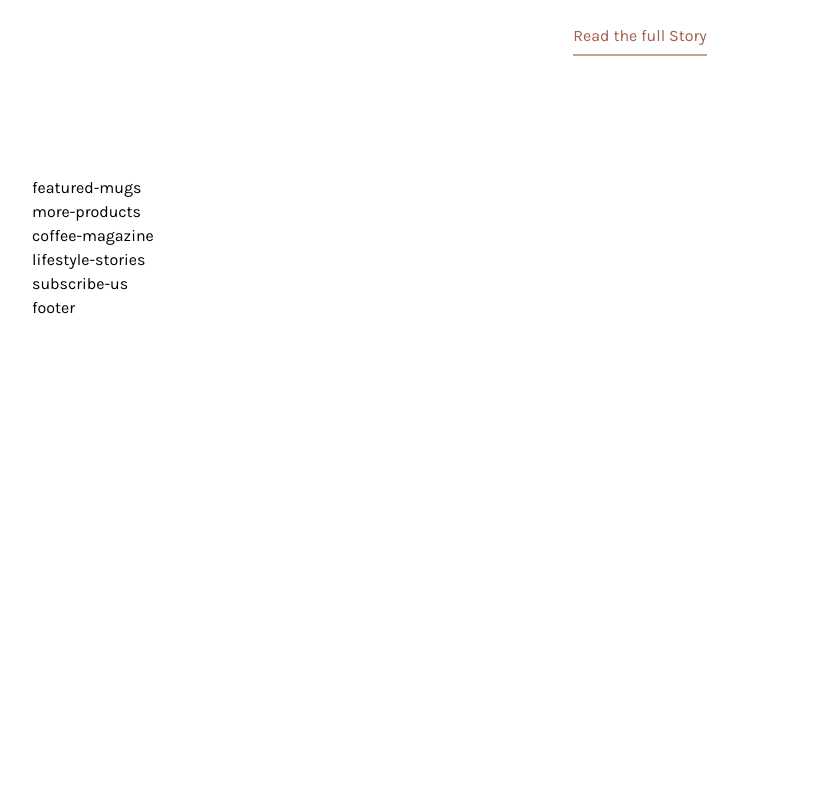
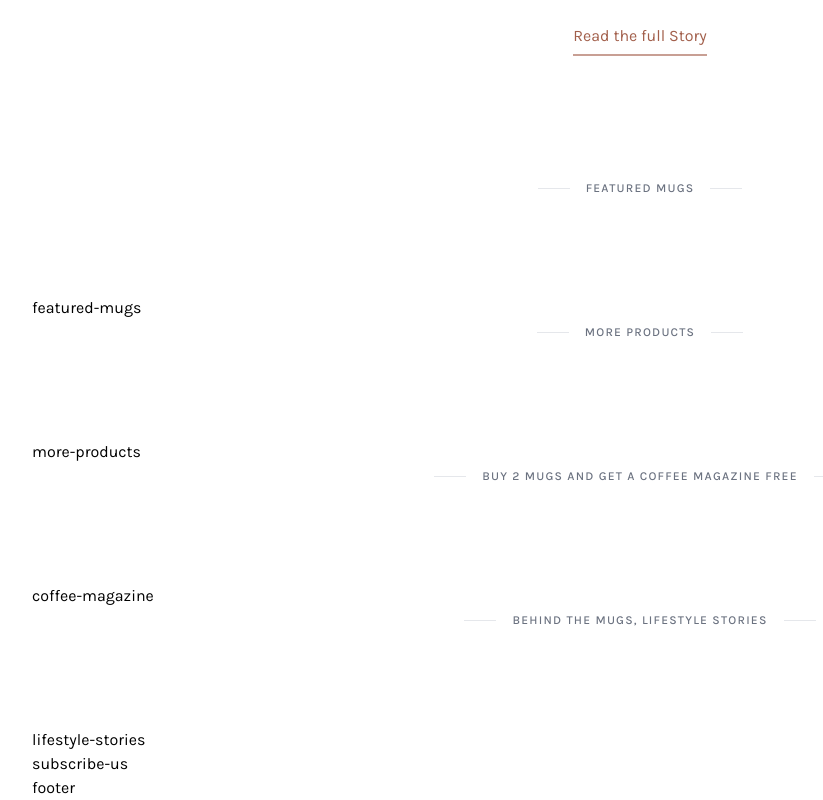
Before and after one commit to pquoc693/tailwind_practice, a React (Vite) app: page / in a window 1280 px wide. Shown: the part 1046-1846 px from the top of the page, without its empty margins (0-823 px from the left). Before the commit the page ends 1366 px from the top, so only its background shows below. Built offline with nearby package versions, Linux system fonts and the light colour scheme.

Commit message:
subheadline

```diff
--- a/src/App.tsx
+++ b/src/App.tsx
@@ -48,9 +48,36 @@ function App() {
             </div>
           </div>
         </div>
+        <div className="ct-subheadline ">
+          <div className="ct-subheadline-deco-line"></div>
+          <div className="ct-subheadline-label ">Featured Mugs</div>
+
+          <div className="ct-subheadline-deco-line"></div>
+        </div>
         <div className="featured-mugs">featured-mugs</div>
+        <div className="ct-subheadline ">
+          <div className="ct-subheadline-deco-line"></div>
+          <div className="ct-subheadline-label ">More products</div>
+
+          <div className="ct-subheadline-deco-line"></div>
+        </div>
         <div className="more-products">more-products</div>
+        <div className="ct-subheadline ">
+          <div className="ct-subheadline-deco-line"></div>
+          <div className="ct-subheadline-label ">
+            BUY 2 MUGS AND GET A COFFEE MAGAZINE FREE
+          </div>
+
+          <div className="ct-subheadline-deco-line"></div>
+        </div>
         <div className="coffee-magazine">coffee-magazine</div>
+        <div className="ct-subheadline ">
+          <div className="ct-subheadline-deco-line"></div>
+          <div className="ct-subheadline-label ">
+            BEHIND THE MUGS, LIFESTYLE STORIES
+          </div>
+          <div className="ct-subheadline-deco-line"></div>
+        </div>
         <div className="lifestyle-stories">lifestyle-stories</div>
         <div className="subscribe-us">subscribe-us</div>
       </main>
--- a/src/index.css
+++ b/src/index.css
@@ -23,3 +23,15 @@
 .ct-topmenu-expanded {
   @apply absolute top-10 z-50 w-full bg-white text-center animate-slideDown;
 }
+
+.ct-subheadline {
+  @apply flex justify-center items-center mb-24;
+}
+
+.ct-subheadline-deco-line {
+  @apply w-8 h-px bg-gray-200;
+}
+
+.ct-subheadline-label {
+  @apply uppercase mx-4 tracking-widest text-gray-500 font-medium text-[12px] text-center;
+}
```
